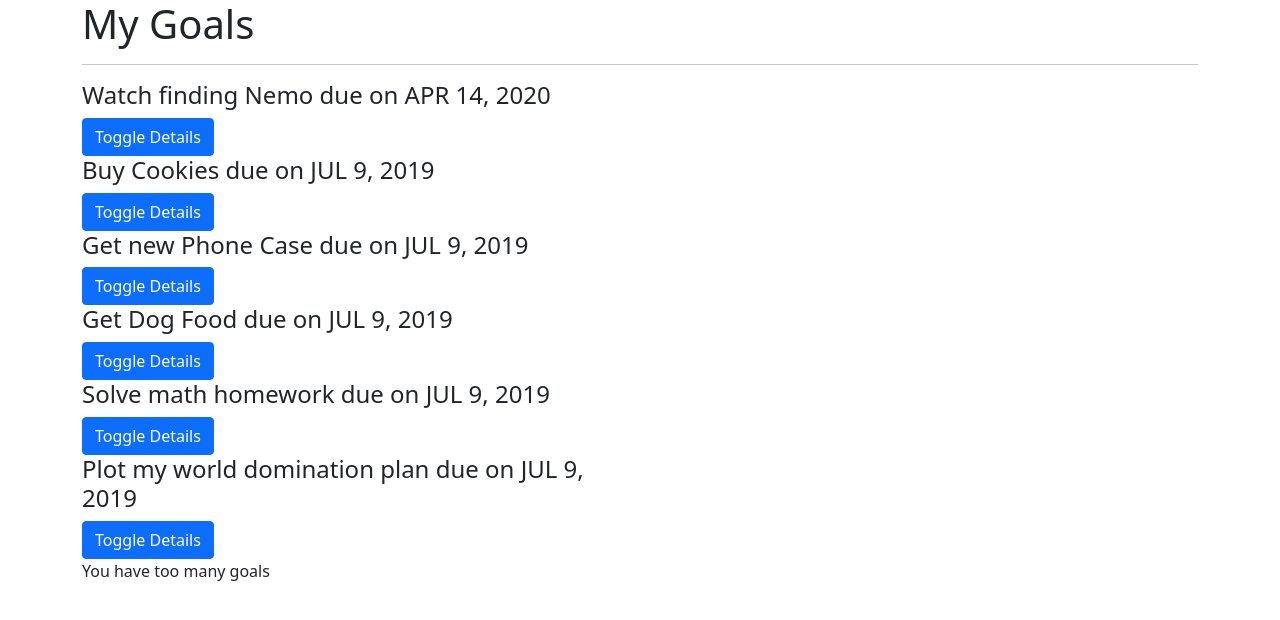
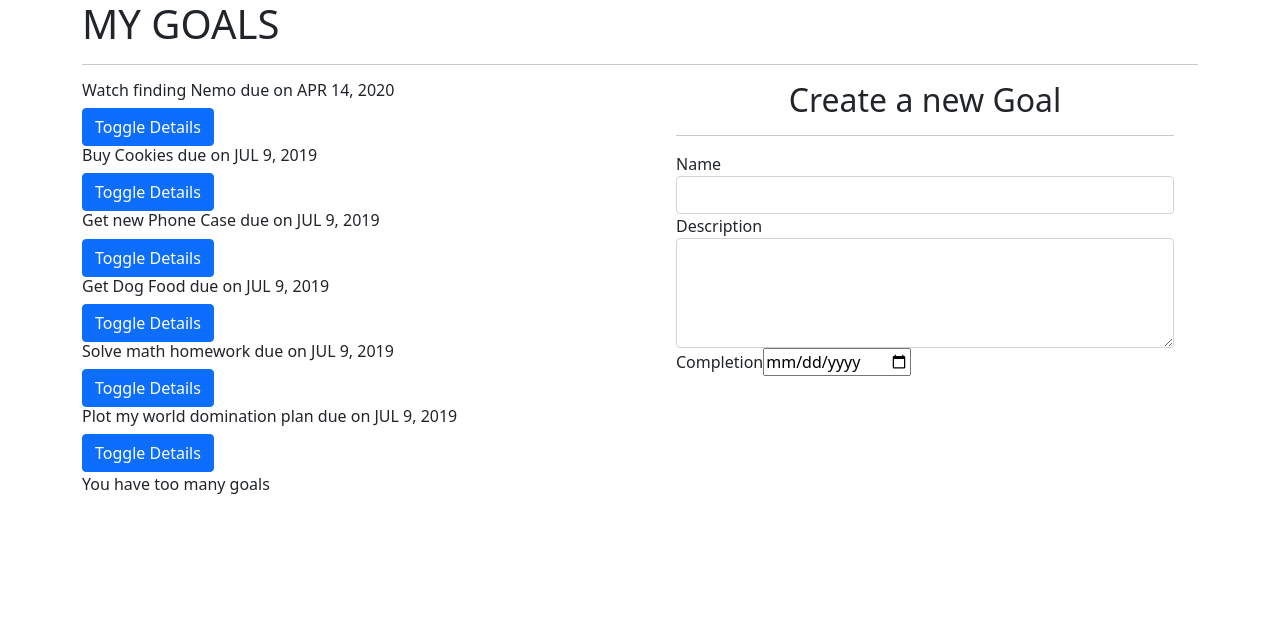
Before and after one commit to FestusMutie/quote_app, an Angular app: page / in a window 1280 px wide. Shown: the top 620 px of the page. Built offline with nearby package versions, Linux system fonts and the light colour scheme.

Commit message:
add form for submitting quote

```diff
--- /dev/null
+++ b/src/app/quote-form/quote-form.component.html
@@ -0,0 +1,23 @@
+<div class="container-fluid">
+    <h2 class="text-center">Create a new Goal</h2>
+    <hr>
+    <form>
+        <div class="form-group">
+
+            <label for="name">Name</label>
+            <input type="text" required class="form-control" id="name">
+
+        </div>
+        <div class="form-group">
+
+            <label for="description">Description</label>
+            <textarea class="form-control" id="description" rows="4" required></textarea>
+
+        </div>
+        <div class="form-group">
+            <label for="complete">Completion</label>
+            <input type='date' id="complete" required>
+
+        </div>
+    </form>
+  </div>
--- /dev/null
+++ b/src/app/quote-form/quote-form.component.ts
@@ -0,0 +1,15 @@
+import { Component, OnInit } from '@angular/core';
+
+@Component({
+  selector: 'app-quote-form',
+  templateUrl: './quote-form.component.html',
+  styleUrls: ['./quote-form.component.css']
+})
+export class QuoteFormComponent implements OnInit {
+
+  constructor() { }
+
+  ngOnInit(): void {
+  }
+
+}
--- a/src/app/quote/quote.component.html
+++ b/src/app/quote/quote.component.html
@@ -1,12 +1,12 @@
 <div class="container">
-  <h1>My Goals</h1>
+  <h1>MY GOALS</h1>
   <hr>
 
   <div class="row">
     <div class="col-md-6">
       <div *ngFor='let quote of quotes;let i = index'>
         <div>
-          <h4 id={{i}} appHighlight>{{quote.name}} due on {{quote.completeDate|date|uppercase}}</h4>
+          <h6 id={{i}} appHighlight>{{quote.name}} due on {{quote.completeDate|date|uppercase}}</h6>
           <button (click)='toggleDetails(i)' class="btn btn-primary">Toggle Details</button>
         </div>
 
@@ -15,7 +15,9 @@
         </div>
       </div>
     </div>
+    <div class="col-md-6">
+      <app-quote-form></app-quote-form>
+    </div>
   </div>
-
   <p *ngIf='quotes.length > 5'>You have too many goals</p>
 </div>
```
Also changed, not shown: src/app/app.module.ts (+6 -3 lines), src/app/quote-form/quote-form.component.css (added), 1 other file (tests, documents, lock files or other folders).
